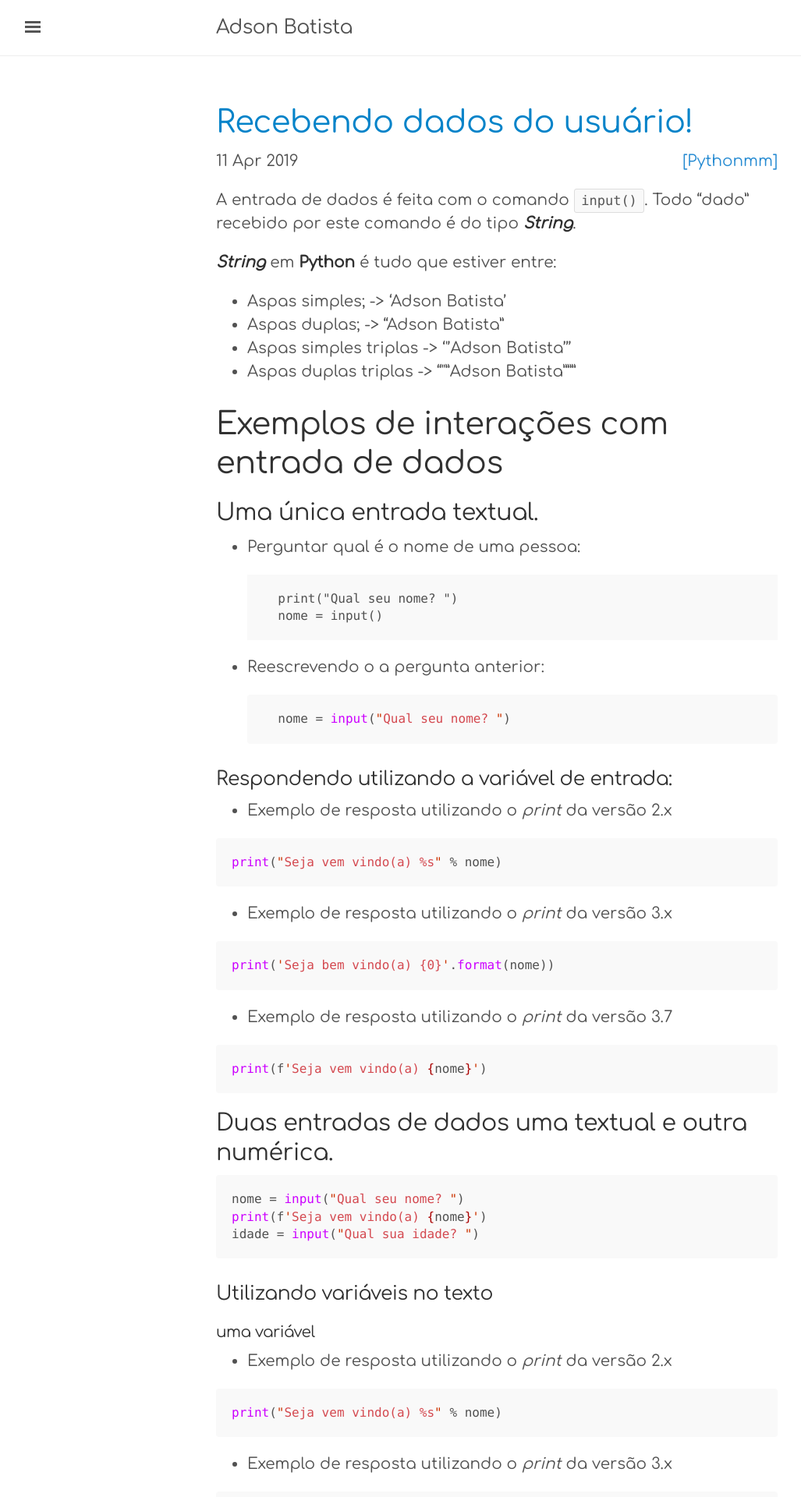
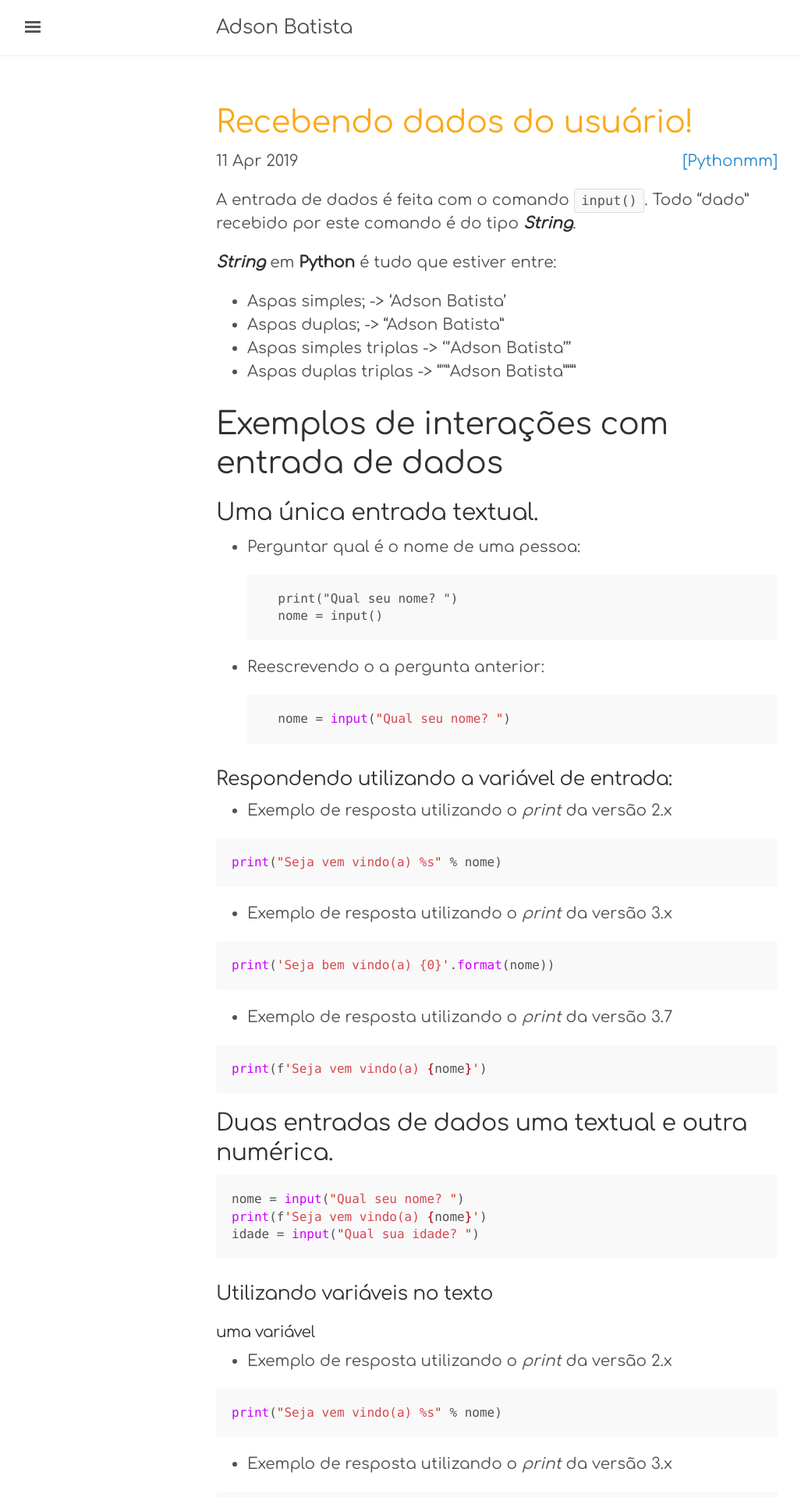
Before and after one commit to AdsonBatista/AdsonBatista.github.io, a Jekyll site: the page built from _posts/Python/2019-04-11-entrada-de-dados.md, in a window 1280 px wide. Shown: the top 1920 px of the page at 78% size, without its empty margins (3-1030 px from the left). Built offline with Jekyll 4.4.1, drawn with Linux system fonts in a browser that asks for light colours; our own code applies the rules of GitHub Pages for plain Markdown files.

Commit message:
layout text ajust

```diff
--- a/public/css/lanyon.css
+++ b/public/css/lanyon.css
@@ -318,7 +318,7 @@ a.sidebar-nav-item:focus {
 .page-title,
 .post-title,
 .post-title a {
-  color: #0383c9;
+  color: #fba919;
 }
 .page-title,
 .post-title {
--- a/public/css/poole.css
+++ b/public/css/poole.css
@@ -84,7 +84,7 @@ h1, h2, h3, h4, h5, h6 {
   margin-bottom: .5rem;
   font-weight: bold;
   line-height: 1.25;
-  color: #313131;
+  color: #fba919;
   text-rendering: optimizeLegibility;
 }
 h1 {
```
